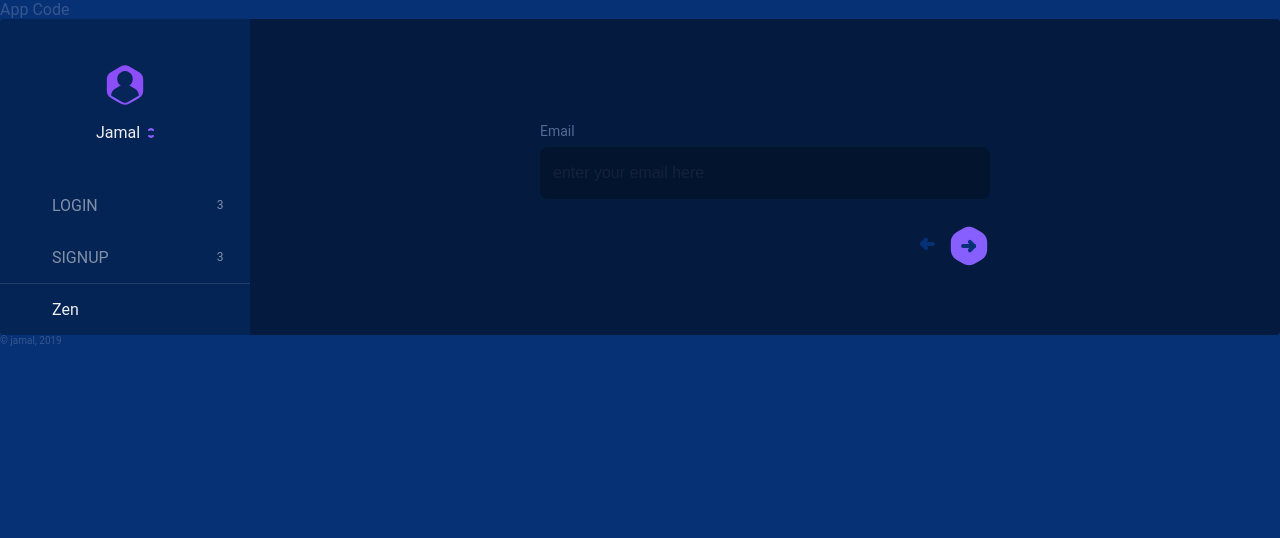
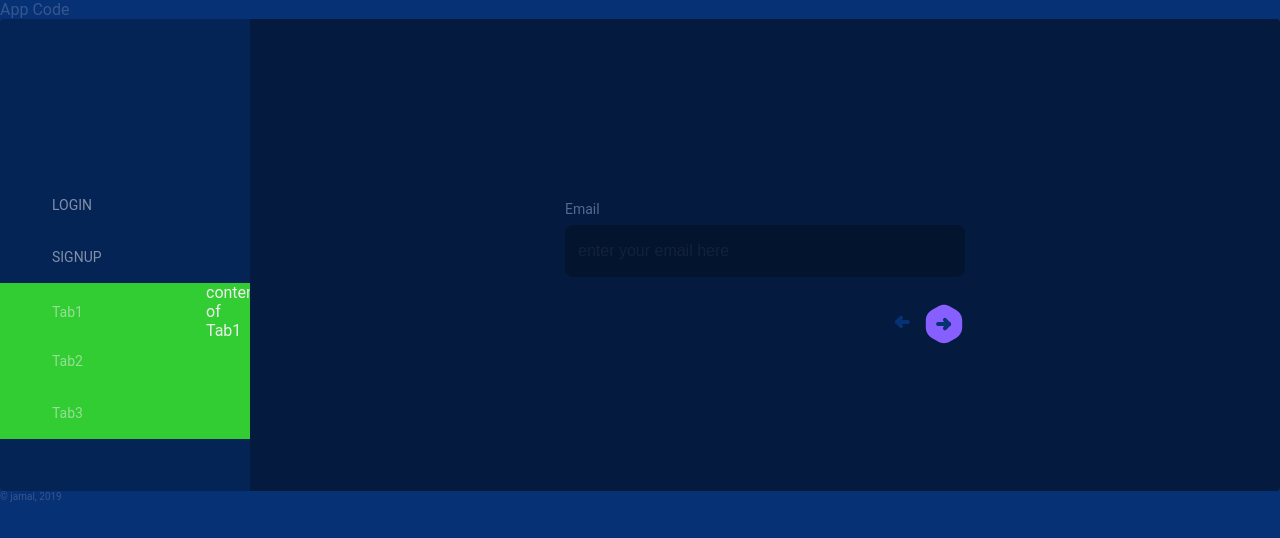
Before and after one commit to jamal7x7/Daily-React-001-todo-app, a Next.js app: page / in a window 1280 px wide. Shown: the top 538 px of the page. Built offline with nearby package versions, Linux system fonts and the light colour scheme.

Commit message:
Tab/Tabs ui

```diff
--- a/components/sidebar/SidebarTab.js
+++ b/components/sidebar/SidebarTab.js
@@ -12,9 +12,11 @@ const Styles = styled.div`
       display: grid;
       grid-template-columns: 1fr 28px;
       grid-template-rows: auto;
+        background: ${props =>
+          props.active ? ({ theme }) => theme.colors.bgl : '00000000'};
       cursor: pointer;
       &:hover {
-        background: ${({ theme }) => theme.colors.bgl};
+        background: ${({ theme }) => theme.colors.bgl} ;
         color: ${({ theme }) => theme.colors.text};
       }
       &:hover .todoListNum {
@@ -24,28 +26,30 @@ const Styles = styled.div`
       .todoSideBtnLabel {
         display: grid;
         place-items: center start;
-        font-size: ${({ theme }) => theme.fontSizes[0]};
+        /* font-size: ${({ theme }) => theme.fontSizes[0]}; */
+        font-size: 14px;
         color: ${({ theme }) => theme.colors.textLight};
       }
       &:hover .todoSideBtnLabel {
         color: ${({ theme }) => theme.colors.text};
       }
-      .todoSideBtnNum {
-        display: grid;
-        place-items: center;
-        font-size: 12px;
-        color: ${({ theme }) => theme.colors.textLight};
-      }
+
     }
   }
 `
+const TodoSideBtnNum = styled.div`
+  display: grid;
+  place-items: center;
+  font-size: 12px;
+  color: ${({ theme }) => theme.colors.textLight};
+`
 
-const SidebarTab = ({ children }) => (
+const SidebarTab = ({ children, num }) => (
   <Styles>
     <div className='todoSideBtn'>
       <div className='sideBtn'>
         <div className='todoSideBtnLabel'> {children} </div>
-        <div className='todoSideBtnNum'>3</div>
+        {num && <TodoSideBtnNum>3</TodoSideBtnNum>}
       </div>
     </div>
   </Styles>
--- a/components/ui/Tab.js
+++ b/components/ui/Tab.js
@@ -12,9 +12,11 @@ const Styles = styled.div`
       display: grid;
       grid-template-columns: 1fr 28px;
       grid-template-rows: auto;
+        background: ${props =>
+          props.active ? ({ theme }) => theme.colors.bgl : '00000000'};
       cursor: pointer;
       &:hover {
-        background: ${({ theme }) => theme.colors.bgl};
+        background: ${({ theme }) => theme.colors.bgl} ;
         color: ${({ theme }) => theme.colors.text};
       }
       &:hover .todoListNum {
@@ -24,31 +26,38 @@ const Styles = styled.div`
       .todoSideBtnLabel {
         display: grid;
         place-items: center start;
-        font-size: ${({ theme }) => theme.fontSizes[0]};
+        /* font-size: ${({ theme }) => theme.fontSizes[0]}; */
+        font-size: 14px;
         color: ${({ theme }) => theme.colors.textLight};
       }
       &:hover .todoSideBtnLabel {
         color: ${({ theme }) => theme.colors.text};
       }
-      .todoSideBtnNum {
-        display: grid;
-        place-items: center;
-        font-size: 12px;
-        color: ${({ theme }) => theme.colors.textLight};
-      }
+
     }
   }
 `
+const TodoSideBtnNum = styled.div`
+  display: grid;
+  place-items: center;
+  font-size: 12px;
+  color: ${({ theme }) => theme.colors.textLight};
+`
 
-const Tab = ({ children }) => (
+const SidebarTab = ({ children, num, label }) => (
   <Styles>
     <div className='todoSideBtn'>
       <div className='sideBtn'>
-        <div className='todoSideBtnLabel'> {children} </div>
-        <div className='todoSideBtnNum'>3</div>
+        <div className='todoSideBtnLabel'>
+          {' '}
+          <div>{label}</div>
+        </div>
+        {label === 'Tab1' && <div className='tabContent'> {children} </div>}
+
+        {num && <TodoSideBtnNum>3</TodoSideBtnNum>}
       </div>
     </div>
   </Styles>
 )
 
-export default Tab
+export default SidebarTab
--- a/components/ui/Tabs.js
+++ b/components/ui/Tabs.js
@@ -1,10 +1,9 @@
-import React from "react"
-import ProjectSvg from "../svg/ProjectSvg"
+import React from 'react'
 
-export default () => {
+export default ({ children }) => {
   return (
     <>
-      <ProjectSvg />
+      <div style={{ background: 'limegreen' }}>{children}</div>
     </>
   )
 }
--- a/pages/Login.js
+++ b/pages/Login.js
@@ -9,6 +9,8 @@ import { AvatarSvg, SubmitSvg } from '../components/svg'
 import Align from '../components/ui/Align'
 import Button from '../components/ui/Button'
 import Divider from '../components/ui/Divider'
+import Tab from '../components/ui/Tab'
+import Tabs from '../components/ui/Tabs'
 import TextField from '../components/ui/TextField'
 
 const ShowHide = styled.div`
@@ -200,7 +202,7 @@ const Login = ({ userSignedin, setUserSignedin }) => {
   const didRun = useRef(false)
 
   const [addTaskIsShown, setAddTaskIsShown] = useState(false)
-  const [show, toggleShow] = useState(true)
+  const [show, setShow] = useState(true)
 
   const handleAddListIsShown = e => {
     setAddListIsShown(prev => !prev)
@@ -279,21 +281,28 @@ const Login = ({ userSignedin, setUserSignedin }) => {
     <Layout>
       <Styles>
         <div className='wrapper'>
-          <ShowHide>
-            <div className='sideBar'>
+          <div className='sideBar'>
+            <div style={{ opacity: 0 }}>
               <UserInfo />
+            </div>
 
-              <div className='sidebarMain'>
-                <SidebarTab>LOGIN</SidebarTab>
-                <SidebarTab>SIGNUP</SidebarTab>
-              </div>
+            <div className='sidebarMain'>
+              <SidebarTab>LOGIN</SidebarTab>
+              <SidebarTab>SIGNUP</SidebarTab>
+              <Tabs>
+                <Tab label='Tab1'> content of Tab1</Tab>
+                <Tab label='Tab2'> content of Tab2</Tab>
+                <Tab label='Tab3'> content of Tab3</Tab>
+              </Tabs>
+            </div>
 
+            <div style={{ opacity: 0 }}>
               <div className='mode'>Zen</div>
             </div>
-          </ShowHide>
+          </div>
 
           <div className='content'>
-            <Align ha='center' va='center' width='450px' stack>
+            <Align ha='center' va='center' width='400px' stack>
               <animated.div style={femail}>
                 <animated.div style={favatar}>
                   <Align ha='center' va='center'>
@@ -304,7 +313,11 @@ const Login = ({ userSignedin, setUserSignedin }) => {
                   <Label> Email </Label>
                 </animated.div>
                 <animated.div style={finput}>
-                  <InputEmail autoFocus placeholder='enter your email here' />
+                  <InputEmail
+                    autoFocus
+                    placeholder='enter your email here'
+                    onClick={e => setShow(true)}
+                  />
                 </animated.div>
                 {/*<TextField
                     autoFocus
@@ -325,7 +338,7 @@ const Login = ({ userSignedin, setUserSignedin }) => {
                     </a>
                   </Link>
 
-                  <Icon className='big-svg' onClick={e => toggleShow(false)}>
+                  <Icon className='big-svg' onClick={e => setShow(false)}>
                     <SubmitSvg next />
                   </Icon>
                 </Align>
@@ -348,14 +361,14 @@ const Login = ({ userSignedin, setUserSignedin }) => {
                         <Align ha='end' va='center'>
                           <IconFlat
                             className='big-svg-flat'
-                            onClick={e => toggleShow(true)}
+                            onClick={e => setShow(true)}
                           >
                             <SubmitSvg flat />
                           </IconFlat>
 
                           <Icon
                             className='big-svg'
-                            onClick={e => toggleShow(true)}
+                            onClick={e => setShow(true)}
                           >
                             <Link href='/Signedin'>
                               <a>
```
